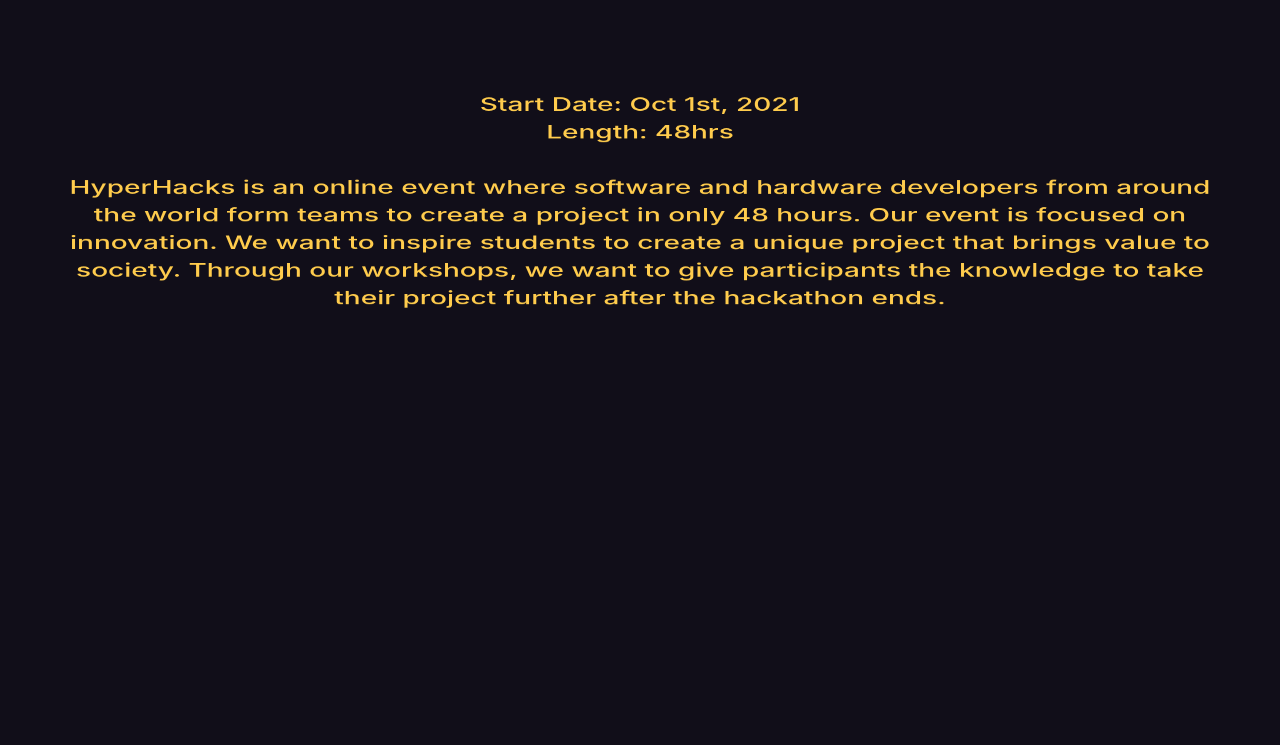
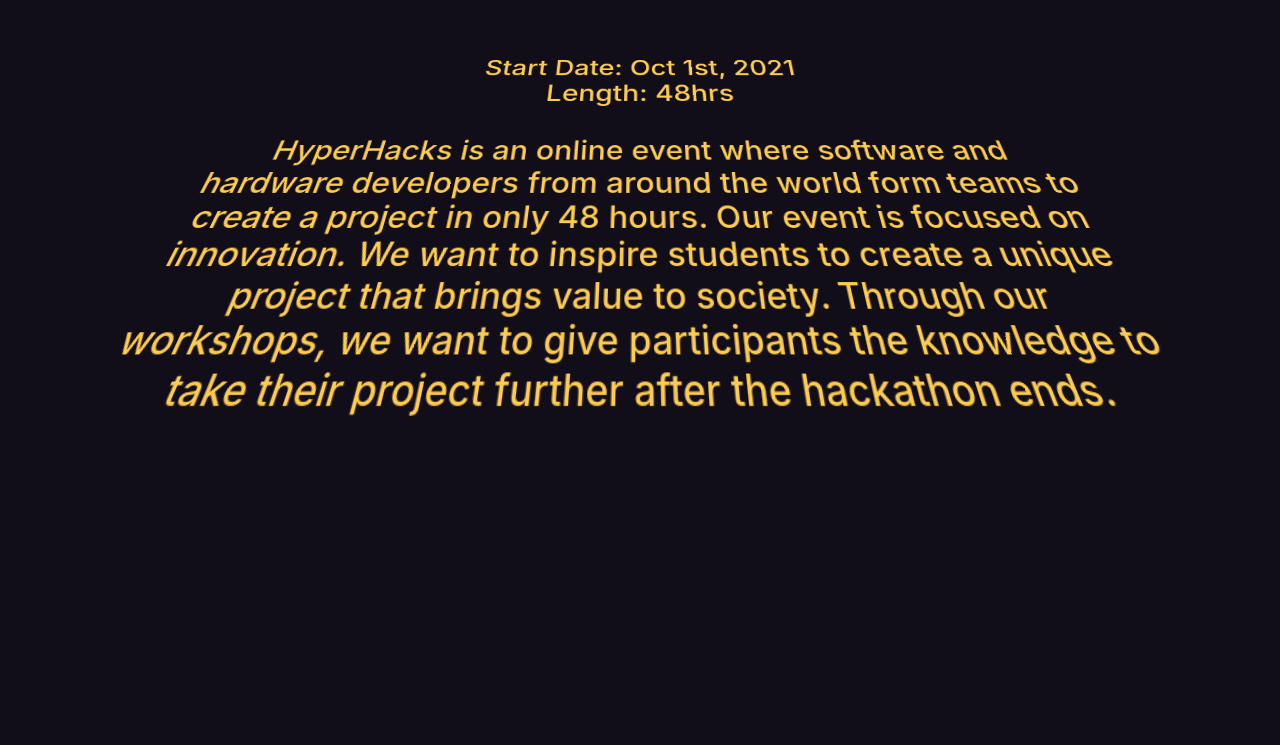
Before and after one commit to HyperHacksHackathon/OctoEnigma, a React (Create React App) app: page / in a window 1280 px wide. Shown: the part 2156-2901 px from the top of the page. Built offline with nearby package versions, Linux system fonts and the light colour scheme; grey boxes are pictures that could not be loaded; a web font is replaced by a local one.

Commit message:
star battles v3

```diff
--- a/src/App.js
+++ b/src/App.js
@@ -54,16 +54,18 @@
           }}></div>
           {/* <h1>About HyperHacks</h1> */}
           <div style={{
-            transform: 'rotate3d(1, 0, 0, 50deg)',
-            color: '#FFCC4D'
+            paddingLeft: '15%',
+            paddingRight: '15%',
+            color: '#FFCC4D',
+            perspective: '400px'
           }}>
-          <h3 className='px-5' style={{
-            lineHeight: '43px'
+          <h2 className='' style={{
+            transform: 'rotateX(25deg)',
           }}>
             Start Date: Oct 1st, 2021 <br></br>
             Length: 48hrs <br></br><br></br>
           HyperHacks is an online event where software and hardware developers from around the world form teams to create a project in only 48 hours. Our event is focused on innovation. We want to inspire students to create a unique project that brings value to society. Through our workshops, we want to give participants the knowledge to take their project further after the hackathon ends.
-          </h3>
+          </h2>
           </div>
         </div>
         <Sponsors></Sponsors>
```
